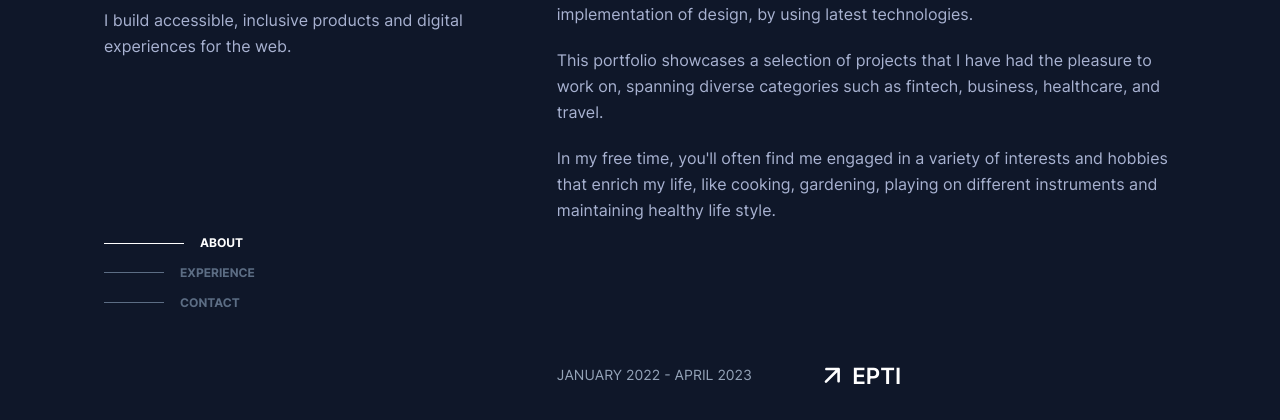
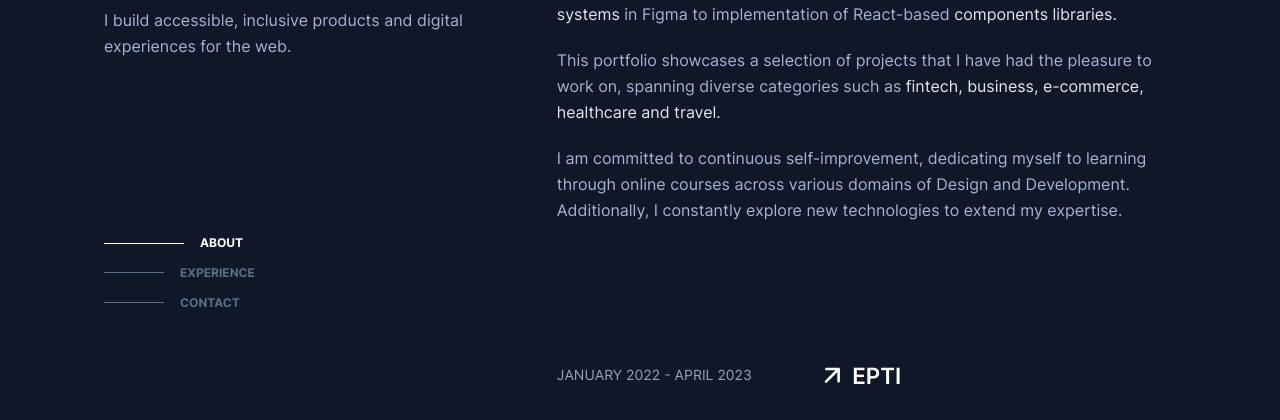
Before and after one commit to MARKO11111/My-portfolio, a plain HTML site: page index.html in a window 1280 px wide. Shown: the part 199-619 px from the top of the page. Drawn offline with Linux system fonts and the light colour scheme.

Commit message:
Modified About section

```diff
--- a/index.html
+++ b/index.html
@@ -95,22 +95,29 @@
         <section id="about" class="scroll_top">
           <h2 class="uppercase mobile_header mb_base mt_base">About</h2>
           <p class="mb_base">
-            I'm a passionate UI developer with a journey that began in 2016. My
-            expertise shines particularly in HTML, CSS, and SASS. In both of my
-            previous companies I held a role as the lead responsible of
-            translating designs solutions into clean and detailed code. With a
-            sharp eye for detail, I take pride in delivering precise
-            implementation of design, by using latest technologies.
+            My unique skills are result from my rich experience where I worked
+            in both Design fields ranging from creating design solutions in
+            tools like <span class="highlight">Photoshop and Figma</span>, to
+            precise and clean design implementation
+            <span class="highlight">(HTML/SCSS).</span>
+            In the past few years, my primary focus has centered around
+            component-driven UI, from working on
+            <span class="highlight">design systems</span> in Figma to
+            implementation of React-based
+            <span class="highlight">components libraries.</span>
           </p>
           <p class="mb_base">
             This portfolio showcases a selection of projects that I have had the
-            pleasure to work on, spanning diverse categories such as fintech,
-            business, healthcare, and travel.
+            pleasure to work on, spanning diverse categories such as
+            <span class="highlight"
+              >fintech, business, e-commerce, healthcare and travel.</span
+            >
           </p>
           <p>
-            In my free time, you'll often find me engaged in a variety of
-            interests and hobbies that enrich my life, like cooking, gardening,
-            playing on different instruments and maintaining healthy life style.
+            I am committed to continuous self-improvement, dedicating myself to
+            learning through online courses across various domains of Design and
+            Development. Additionally, I constantly explore new technologies to
+            extend my expertise.
           </p>
         </section>
         <section id="experience" class="mt_big scroll_top">
--- a/scss/base/_utilities.scss
+++ b/scss/base/_utilities.scss
@@ -183,3 +183,7 @@
     display: none;
   }
 }
+
+.highlight {
+  color: var(--text-10);
+}
```
Also changed, not shown: css/main.css, 1 other file.
